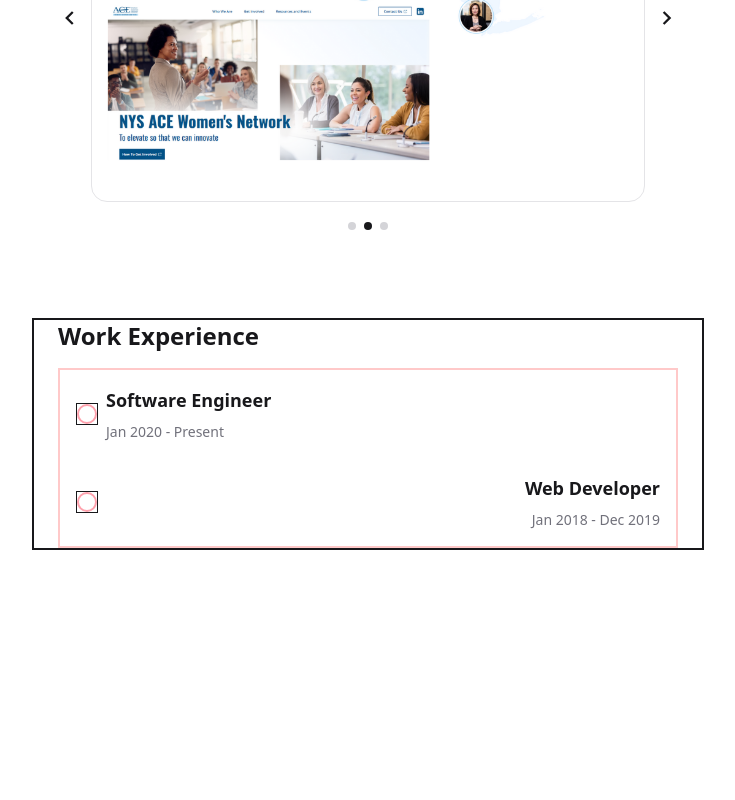
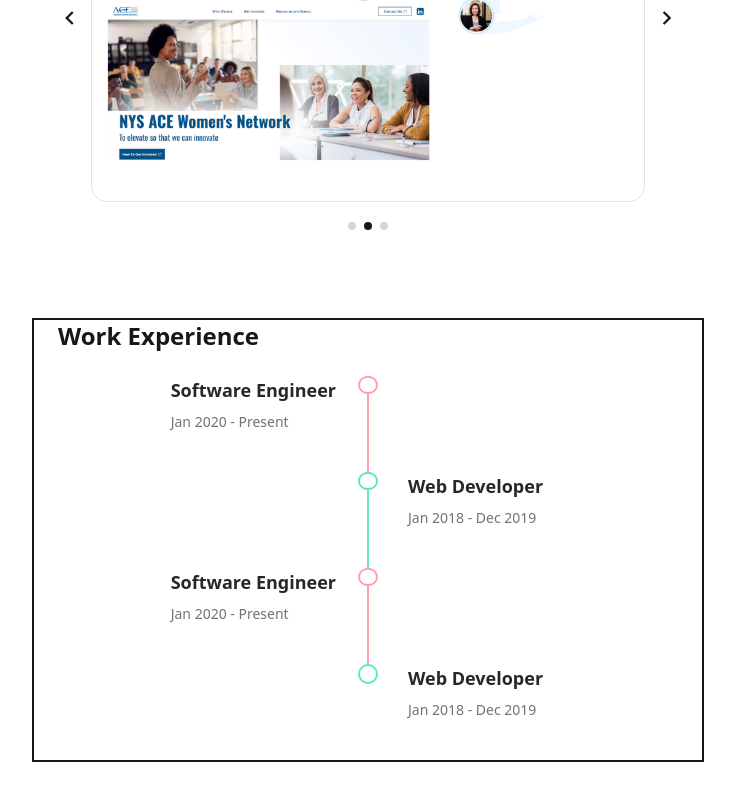
Before and after one commit to taylorpitman/taylorpitman.github.io, a React (Vite) app in the folder portfolio/: page / in a window 1280 px wide. Shown: the part 1272-2072 px from the top of the page, without its empty margins (272-1007 px from the left). Before the commit the page ends 1902 px from the top, so only its background shows below. Built offline with nearby package versions, Linux system fonts and the light colour scheme.

Commit message:
building timeline item
using grid to build the timeline with items

```diff
--- a/portfolio/src/components/Experience/Timeline/timeline.jsx
+++ b/portfolio/src/components/Experience/Timeline/timeline.jsx
@@ -3,19 +3,35 @@ import TimelineItem  from "./timelineItem.jsx";
 const Timeline= () => {
 
     return (
-        <div className="flex flex-col border-red-200 border-2 w-full h-full">
+        <div className="flex flex-col justify-center items-center h-full ">
 
             <TimelineItem
                 position="left"
                 title="Software Engineer"
                 date="Jan 2020 - Present"
                 description="Working on various projects using React and Node.js"
+                isFirst={true}
             />
             <TimelineItem
                 position="right"
                 title="Web Developer"
                 date="Jan 2018 - Dec 2019"
                 description="Developed and maintained websites using HTML, CSS, and JavaScript"
+                isLast={false}
+            />
+            <TimelineItem
+                position="left"
+                title="Software Engineer"
+                date="Jan 2020 - Present"
+                description="Working on various projects using React and Node.js"
+                isFirst={false}
+            />
+            <TimelineItem
+                position="right"
+                title="Web Developer"
+                date="Jan 2018 - Dec 2019"
+                description="Developed and maintained websites using HTML, CSS, and JavaScript"
+                isLast={true}
             />
         </div>
     )
--- a/portfolio/src/components/Experience/Timeline/timelineItem.jsx
+++ b/portfolio/src/components/Experience/Timeline/timelineItem.jsx
@@ -1,23 +1,42 @@
 
-import {colors} from '../../../constants/colors.js';
-import { useMemo } from 'react';
+import { motion } from "motion/react";
 
 
-const TimelineItem = ({position, title, date, description}) => {
+const TimelineItem = ({position, title, date, description, isLast, isFirst}) => {
     const isLeft = position === 'left';
 
     return (
-        <div className="flex items-center  justify-center gap-2 relative w-full p-4">
-            {/* Timeline point asset */}
-            <div className='border'>
-                <div className="w-5 h-5 aspect-auto rounded-full border-2 border-rose-300 flex items-center justify-center"></div>
-                <div className="w-0.5 h-full bg-stone-300"></div>
+        <div className="grid grid-cols-[1fr_32px_1fr] min-h-24 relative">
+
+            {/* Left Text Content */}
+            <div className={`${isLeft ? 'pr-4 text-left' : ''} text-zinc-800`}>
+            {isLeft &&
+                <div className={`flex flex-col gap-2 w-full ml-2 `}>
+                    <h3 className="text-lg font-semibold">{title}</h3>
+                    <span className="text-sm text-zinc-500">{date}</span>
+                </div> }
             </div>
 
-            {/* Text Content */}
-            <div className={`flex flex-col ${isLeft ? 'items-start' : 'items-end'} gap-2 w-full`}>
-                <h3 className="text-lg font-semibold">{title}</h3>
-                <span className="text-sm text-zinc-500">{date}</span>
+
+            {/* Timeline point asset */}
+
+            <div className='relative flex flex-col items-center'>
+
+                <span className={`w-5 h-5 rounded-full border-2
+                 ${isLeft ? 'border-rose-300' : 'border-emerald-300'} flex items-center justify-center `}></span>
+                {!isLast && <span className={`w-0.5 h-full ${isLeft ? 'bg-rose-300' : 'bg-emerald-300'}`}></span>}
+            </div>
+
+
+
+            {/* Right Text Content */}
+            <div className={`${!isLeft ? 'pl-4 text-left' : ''} text-zinc-800`}>
+            {!isLeft &&
+                <div className={`flex flex-col gap-2 w-full ml-2 `}>
+                    <h3 className="text-lg font-semibold">{title}</h3>
+                    <span className="text-sm text-zinc-500">{date}</span>
+                </div>
+            }
             </div>
 
         </div>
--- a/portfolio/src/components/Experience/experience.jsx
+++ b/portfolio/src/components/Experience/experience.jsx
@@ -5,7 +5,7 @@ import Timeline from "./Timeline/timeline";
 
 const Experience = () => {
     return (
-        <div className="flex-col max-w-2xl mt-20 mb-20 w-full border-2 mx-auto justify-center flex px-8 md:px-6 gap-4 text-zinc-900">
+        <div className="flex-col max-w-2xl mt-20 mb-20 w-full border-2 mx-auto justify-center flex px-8 md:px-6 gap-6 text-zinc-900">
             <h1 className="text-2xl font-semibold">Work Experience</h1>
             <Timeline />
         </div>
--- a/portfolio/src/components/Projects/Carousel/card.jsx
+++ b/portfolio/src/components/Projects/Carousel/card.jsx
@@ -63,7 +63,7 @@ const Card = ({ img, title, description, link, technologies }) => {
 
         <motion.div className="flex flex-wrap gap-1 w-3/4 items-center justify-center sm:gap-2">
           {technologies.map((technology, index) => (
-            <motion.span key={technology} className={`text-xs bg-${colors[index % colors.length]} text-xs sm:text-sm px-2 py-1 rounded-md text-zinc-900 hover:scale-110 transition-transform duration-300 cursor-pointer`}
+            <motion.span key={technology} className={`text-xs ${colors[index % colors.length]} text-xs sm:text-sm px-2 py-1 rounded-md text-zinc-900 hover:scale-110 transition-transform duration-300 cursor-pointer`}
               variants={tagVariants}>
               {technology}
             </motion.span>
--- a/portfolio/src/constants/colors.js
+++ b/portfolio/src/constants/colors.js
@@ -1,7 +1,7 @@
 
     export const colors = [
-        "rose-300",
-        "green-300",
-        "orange-300",
-        "emerald-300",
+        "bg-rose-300",
+        "bg-green-300",
+        "bg-orange-300",
+        "bg-emerald-300",
     ]
```
